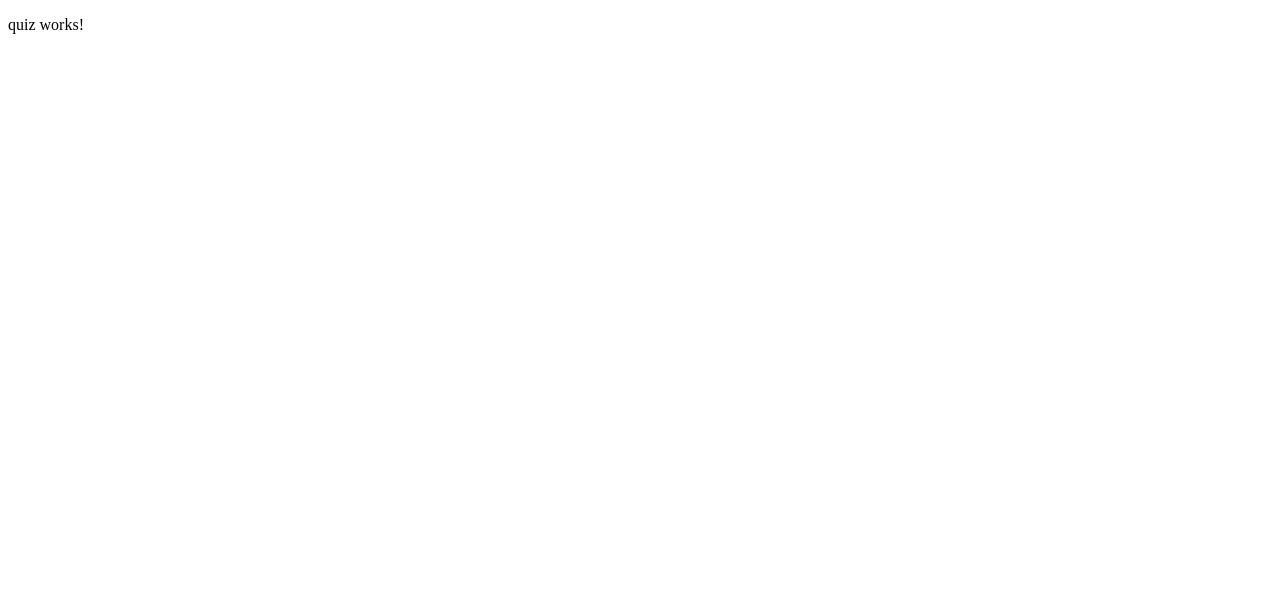
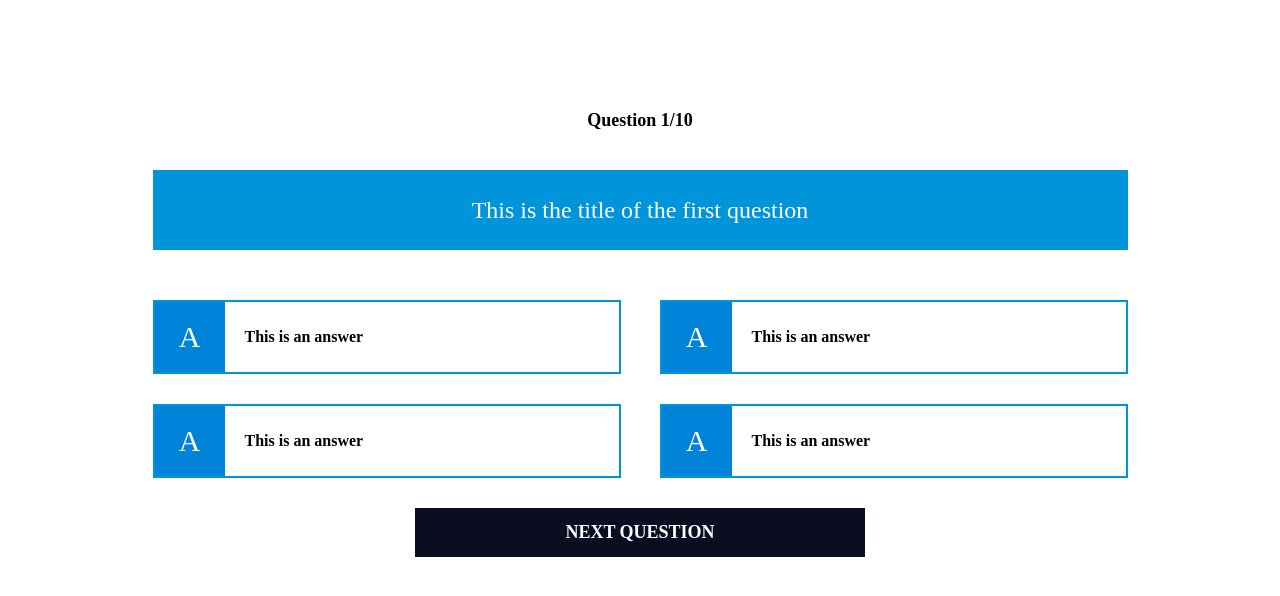
Before and after one commit to CurrentAngular/signal-quiz-app, an Angular app: page / in a window 1280 px wide. Shown: the top 596 px of the page. Built offline with nearby package versions, Linux system fonts and the light colour scheme.

Commit message:
add question and answer components

```diff
--- a/src/app/app.html
+++ b/src/app/app.html
@@ -1,3 +1 @@
 <aq-quiz />
-
-<router-outlet />
--- /dev/null
+++ b/src/app/quiz/answer/answer.html
@@ -0,0 +1,4 @@
+<div class="answer">
+	<div class="answer-letter">A</div>
+	<div class="answer-text">This is an answer</div>
+</div>
--- /dev/null
+++ b/src/app/quiz/answer/answer.scss
@@ -0,0 +1,49 @@
+:host {
+	width: 48%;
+	background: #fff;
+	cursor: pointer;
+	margin-bottom: 30px;
+}
+
+.answer {
+	display: flex;
+	min-height: 70px;
+	border: 2px solid #0094da;
+}
+
+.answer-letter {
+	font-size: 30px;
+	background-color: #0084da;
+	color: #fff;
+	width: 70px;
+	display: flex;
+	align-items: center;
+	justify-content: center;
+}
+
+.answer-text {
+	font-weight: 600;
+	display: flex;
+	align-items: center;
+	margin-left: 20px;
+}
+
+.correct-answer {
+	border: 2px solid #1ea55b;
+}
+
+.correct-answer .answer-letter {
+	background: #1ea55b;
+}
+
+.wrong-answer {
+	border: 2px solid #dc0a0a;
+}
+
+.wrong-answer .answer-letter {
+	background: #dc0a0a;
+}
+
+.disabled-answer {
+	pointer-events: none;
+}
--- /dev/null
+++ b/src/app/quiz/question/question.html
@@ -0,0 +1,9 @@
+<div>
+	<div class="question">This is the title of the first question</div>
+	<div class="answers">
+		<aq-answer />
+		<aq-answer />
+		<aq-answer />
+		<aq-answer />
+	</div>
+</div>
--- /dev/null
+++ b/src/app/quiz/question/question.scss
@@ -0,0 +1,17 @@
+.question {
+	background-color: #0094da;
+	color: white;
+	padding: 10px;
+	min-height: 60px;
+	display: flex;
+	align-items: center;
+	justify-content: center;
+	font-size: 24px;
+}
+
+.answers {
+	display: flex;
+	flex-wrap: wrap;
+	justify-content: space-between;
+	margin-top: 50px;
+}
--- a/src/app/quiz/quiz.html
+++ b/src/app/quiz/quiz.html
@@ -1 +1,7 @@
-<p>quiz works!</p>
+<div class="quiz">
+	<div>
+		<div class="score">Question 1/10</div>
+		<aq-question />
+		<div class="next-button">Next question</div>
+	</div>
+</div>
--- a/src/app/quiz/quiz.scss
+++ b/src/app/quiz/quiz.scss
@@ -0,0 +1,51 @@
+.quiz {
+	width: 975px;
+	margin: 0 auto;
+	margin-top: 100px;
+}
+
+.score {
+	background: #fff;
+	color: 000;
+	font-size: 18px;
+	width: 200px;
+	margin: 0 auto;
+	font-weight: 600;
+	height: 40px;
+	margin-bottom: 30px;
+	display: flex;
+	align-items: center;
+	justify-content: center;
+}
+
+.next-button {
+	margin: 0 auto;
+	color: #fff;
+	background: #0b0e21;
+	width: 300px;
+	font-size: 18px;
+	font-weight: 600;
+	padding: 14px 75px;
+	text-transform: uppercase;
+	cursor: pointer;
+	text-align: center;
+}
+
+.results {
+	background-color: #fff;
+	height: 300px;
+	text-align: center;
+}
+
+.congratulations {
+	background-color: #0094da;
+	padding: 20px;
+	font-size: 36px;
+	color: #fff;
+}
+
+.results-info {
+	margin-top: 40px;
+	margin-bottom: 40px;
+	font-size: 18px;
+}
--- a/src/app/quiz/quiz.ts
+++ b/src/app/quiz/quiz.ts
@@ -1,8 +1,9 @@
 import { Component } from '@angular/core';
+import { Question } from './question/question';
 
 @Component({
   selector: 'aq-quiz',
-  imports: [],
+  imports: [Question],
   templateUrl: './quiz.html',
   styleUrl: './quiz.scss'
 })
```
Also changed, not shown: src/app/app.ts (+3 -6 lines), src/app/quiz/answer/answer.ts (added, +11 -0 lines), src/app/quiz/question/question.ts (added, +10 -0 lines).
